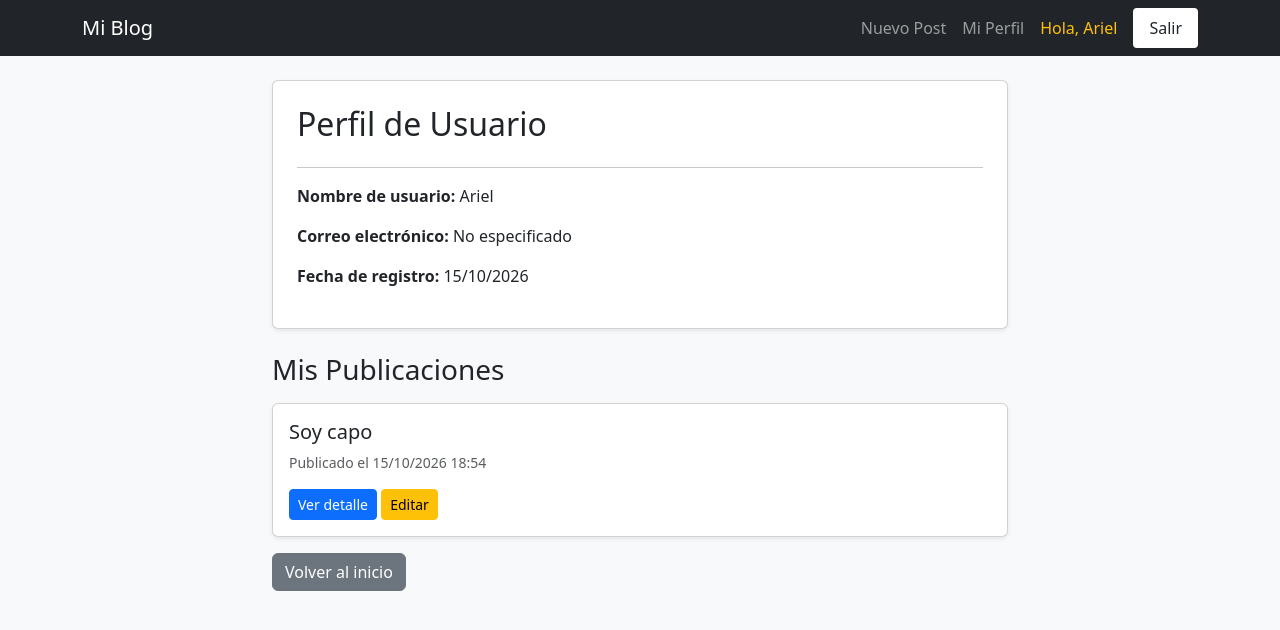
After one commit to arielelespuru-byte/blog-django, a Django app: page /perfil/ in a window 1280 px wide. The commit adds this page. Shown: the top 630 px of the page. Run offline with Django 5.2, Linux system fonts and the light colour scheme; a user stored in the database is signed in; data comes from the database, SQL or seed files in the repository; both versions use the stored data as it was after the commit.

Commit message:
Implementacion de perfil de usuario, mejoras en gitignore y readme

```diff
--- a/posts/templates/posts/base.html
+++ b/posts/templates/posts/base.html
@@ -16,6 +16,7 @@
                 <ul class="navbar-nav ms-auto">
                     {% if user.is_authenticated %}
                         <li class="nav-item"><a class="nav-link" href="{% url 'crear_post' %}">Nuevo Post</a></li>
+                        <li class="nav-item"><a class="nav-link" href="{% url 'perfil' %}">Mi Perfil</a></li>
                         <li class="nav-item"><span class="nav-link text-warning">Hola, {{ user.username }}</span></li>
                         <li class="nav-item"><a class="nav-link btn btn-outline-light btn-sm ms-2 px-3 text-dark bg-white" href="{% url 'logout' %}">Salir</a></li>
                     {% else %}
--- /dev/null
+++ b/posts/templates/posts/perfil.html
@@ -0,0 +1,32 @@
+{% extends 'posts/base.html' %}
+{% block content %}
+<div class="row">
+    <div class="col-md-8 offset-md-2">
+        <div class="card shadow-sm p-4 mb-4">
+            <h2>Perfil de Usuario</h2>
+            <hr>
+            <p><strong>Nombre de usuario:</strong> {{ user.username }}</p>
+            <p><strong>Correo electrónico:</strong> {{ user.email|default:"No especificado" }}</p>
+            <p><strong>Fecha de registro:</strong> {{ user.date_joined|date:"d/m/Y" }}</p>
+        </div>
+
+        <h3 class="mb-3">Mis Publicaciones</h3>
+        {% for post in posts_usuario %}
+            <div class="card mb-3 shadow-sm">
+                <div class="card-body">
+                    <h5>{{ post.titulo }}</h5>
+                    <p class="text-muted small">Publicado el {{ post.fecha_creacion|date:"d/m/Y H:i" }}</p>
+                    <a href="{% url 'detalle_post' post.pk %}" class="btn btn-primary btn-sm">Ver detalle</a>
+                    <a href="{% url 'editar_post' post.pk %}" class="btn btn-warning btn-sm">Editar</a>
+                </div>
+            </div>
+        {% empty %}
+            <p class="text-muted">Todavía no creaste ninguna publicación.</p>
+        {% endfor %}
+
+        <div class="mt-3">
+            <a href="{% url 'lista_posts' %}" class="btn btn-secondary">Volver al inicio</a>
+        </div>
+    </div>
+</div>
+{% endblock %}
--- a/posts/urls.py
+++ b/posts/urls.py
@@ -10,4 +10,5 @@ urlpatterns = [
     path('registro/', views.registro_usuario, name='registro'),
     path('login/', views.login_usuario, name='login'),
     path('logout/', views.logout_usuario, name='logout'),
+    path('perfil/', views.perfil_usuario, name='perfil'),
 ]
--- a/posts/views.py
+++ b/posts/views.py
@@ -75,3 +75,8 @@ def login_usuario(request):
 def logout_usuario(request):
     logout(request)
     return redirect('lista_posts')
+
+@login_required
+def perfil_usuario(request):
+    posts_usuario = Post.objects.filter(autor=request.user).order_by('-fecha_creacion')
+    return render(request, 'posts/perfil.html', {'posts_usuario': posts_usuario})
```
Also changed, not shown: README.md, db.sqlite3, 1 other file.
